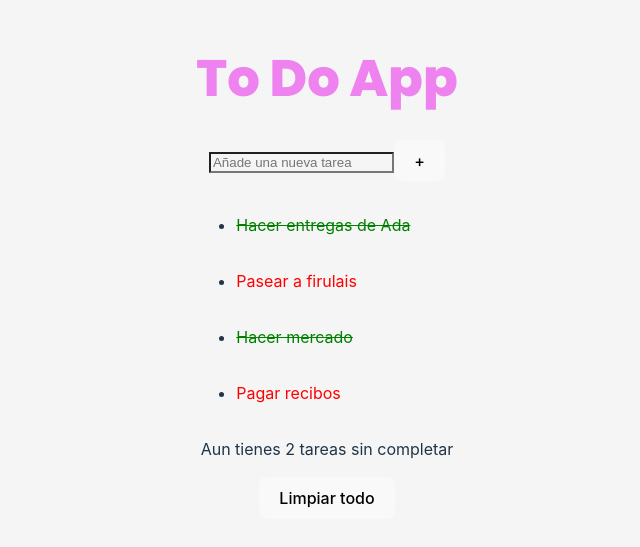
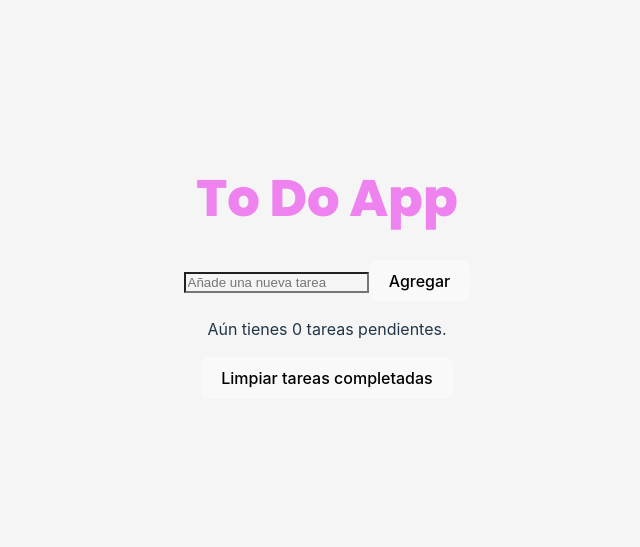
Before and after one commit to jaiyelith/To-Do-App, a React (Vite) app in the folder my-react-task-list/: page / in a window 1280 px wide. Shown: the part 133-680 px from the top of the page, without its empty margins (313-953 px from the left). Built offline with nearby package versions, Linux system fonts and the light colour scheme.

Commit message:
se agrego el hook personalizado

```diff
--- a/my-react-task-list/src/App.jsx
+++ b/my-react-task-list/src/App.jsx
@@ -8,10 +8,6 @@ function App() {
     <>
       <Header/>
       <TaskList/>
-      <div>
-        <p>Aun tienes 2 tareas sin completar</p>
-        <button>Limpiar todo</button>
-      </div>
     </>
   )
 }
--- a/my-react-task-list/src/components/Header.jsx
+++ b/my-react-task-list/src/components/Header.jsx
@@ -1,5 +1,3 @@
-
-
 function Header() {
   return (
     <>
--- a/my-react-task-list/src/components/Task.jsx
+++ b/my-react-task-list/src/components/Task.jsx
@@ -1,12 +1,73 @@
-import './task.css'
+import { useState } from "react";
+import PropTypes from "prop-types";
+import "./task.css";
 
-function Task (tareas){
-  const {name, status} = tareas;
+function Task({ task, onStatusChange, onDelete, onUpdate }) {
+  const [isEditing, setIsEditing] = useState(false);
+  const [updatedTaskName, setUpdatedTaskName] = useState(task.name || "");
+
+  const handleCheckboxChange = () => onStatusChange();
+  const handleDeleteClick = () => onDelete();
+  const handleEditClick = () => setIsEditing(true);
+  const handleCancelClick = () => {
+    setIsEditing(false);
+    setUpdatedTaskName(task.name || "");
+  };
+  const handleSaveClick = () => {
+    if (updatedTaskName.trim() !== "") {
+      onUpdate(updatedTaskName);
+      setIsEditing(false);
+    }
+  };
+  const handleInputChange = (e) => setUpdatedTaskName(e.target.value);
+
   return (
-    <div className='container'>
-      <p className={`tareas ${status ? 'tareas-completadas' : 'tareas-incompletas'}`}>{name} </p>
+    <div className="task-container">
+      <input
+        type="checkbox"
+        checked={task.status || false}
+        onChange={handleCheckboxChange}
+      />
+      {isEditing ? (
+        <>
+          <input
+            type="text"
+            value={updatedTaskName}
+            onChange={handleInputChange}
+            className="task-input"
+          />
+          <button className="boton-guardar" onClick={handleSaveClick}>
+            Guardar
+          </button>
+          <button className="boton-cancelar" onClick={handleCancelClick}>
+            Cancelar
+          </button>
+        </>
+      ) : (
+        <>
+          <p className={`task ${task.status ? "tareas-completadas" : ""}`}>
+            {task.name || ""}
+          </p>
+          <button className="boton-editar" onClick={handleEditClick}>
+            Editar
+          </button>
+          <button className="boton-cancelar" onClick={handleDeleteClick}>
+            Eliminar
+          </button>
+        </>
+      )}
     </div>
-  )
+  );
 }
 
-export default Task
+Task.propTypes = {
+  task: PropTypes.shape({
+    name: PropTypes.string,
+    status: PropTypes.bool,
+  }).isRequired,
+  onStatusChange: PropTypes.func.isRequired,
+  onDelete: PropTypes.func.isRequired,
+  onUpdate: PropTypes.func.isRequired,
+};
+
+export default Task;
--- a/my-react-task-list/src/components/TaskList.jsx
+++ b/my-react-task-list/src/components/TaskList.jsx
@@ -1,56 +1,100 @@
+import { useState, useEffect } from "react";
+import PropTypes from "prop-types";
+import useTaskManager from "../hooks/useTaskManager";
 import Task from "./Task";
-import { useState, useEffect } from "react";
+import "./Task.css";
 
 function TaskList() {
-  const [tasks, setTasks] = useState([
-    { name: "Hacer entregas de Ada", status: true },
-    { name: "Pasear a firulais", status: false },
-    { name: "Hacer mercado", status: true },
-    { name: "Pagar recibos", status: false },
-  ]);
+  const {
+    tasks,
+    createTask,
+    deleteTask,
+    updateTask,
+    updateTaskStatus,
+    setTasks,
+  } = useTaskManager();
+  const [taskName, setTaskName] = useState("");
+  const [pendingTasks, setPendingTasks] = useState(0);
+
+  const calculatePendingTasks = (taskList) => {
+    return taskList.filter((task) => !task.status).length;
+  };
 
   useEffect(() => {
-    // Cargar tareas desde el localStorage al cargar la página
-    const tareasGuardadas = JSON.parse(localStorage.getItem("tasks"));
-    if (tareasGuardadas) {
-      setTasks(tareasGuardadas);
-    }
-  }, []);
-
-  useEffect(() => {
-    // Almacenar tareas en el localStorage cada vez que cambien
-    localStorage.setItem("tasks", JSON.stringify(tasks));
+    setPendingTasks(calculatePendingTasks(tasks));
   }, [tasks]);
 
-
   const handleTaskStatusChange = (index) => {
-    setTasks((prevTasks) =>
-      prevTasks.map((task, taskIndex) =>
-        taskIndex === index ? { ...task, status: !task.status } : task
-      )
-    );
+    updateTaskStatus(index);
+    setPendingTasks(calculatePendingTasks(tasks));
   };
 
+  const addTask = (e) => {
+    e.preventDefault();
+    if (taskName.trim() !== "") {
+      createTask({ name: taskName, status: false });
+      setTaskName("");
+    }
+  };
+
+  const handleDeleteTask = (index) => deleteTask(index);
+
+  const handleUpdateTask = (index, updatedName) =>
+    updateTask(index, { name: updatedName });
+
+  const handleInputChange = (e) => setTaskName(e.target.value);
+
+  const handleClearAll = () => {
+    const completedTaskIndexes = tasks.reduce((indexes, task, index) => {
+      if (task.status) indexes.push(index);
+      return indexes;
+    }, []);
+
+    if (completedTaskIndexes.length > 0) {
+      const updatedTasks = tasks.filter(
+        (task, index) => !completedTaskIndexes.includes(index)
+      );
+      setTasks(updatedTasks); //
+    }
+  };
 
   return (
     <>
-      <div>
-        <input type="text" placeholder="Añade una nueva tarea" />
-        <button>+</button>
-      </div>
+      <form onSubmit={addTask}>
+        <input
+          type="text"
+          placeholder="Añade una nueva tarea"
+          value={taskName}
+          onChange={handleInputChange}
+        />
+        <button type="submit">Agregar</button>
+      </form>
       <ul>
         {tasks.map((task, index) => (
-          <li key={index}>
-            <Task
-              name={task.name}
-              status={task.status}
-              onStatusChange={() => handleTaskStatusChange(index)}
-            />
-          </li>
+          <Task
+            key={index}
+            task={task}
+            onStatusChange={() => handleTaskStatusChange(index)}
+            onDelete={() => handleDeleteTask(index)}
+            onUpdate={(updatedName) => handleUpdateTask(index, updatedName)}
+          />
         ))}
       </ul>
+
+      <p>Aún tienes {pendingTasks} tareas pendientes.</p>
+      <div className="clear-container">
+        <button onClick={handleClearAll}>Limpiar tareas completadas</button>
+      </div>
     </>
   );
 }
 
+TaskList.propTypes = {
+  tasks: PropTypes.array.isRequired,
+  createTask: PropTypes.func.isRequired,
+  deleteTask: PropTypes.func.isRequired,
+  updateTask: PropTypes.func.isRequired,
+  updateTaskStatus: PropTypes.func.isRequired,
+};
+
 export default TaskList;
--- a/my-react-task-list/src/components/task.css
+++ b/my-react-task-list/src/components/task.css
@@ -1,24 +1,67 @@
-@import url('https://fonts.googleapis.com/css2?family=Poppins:wght@300;800&display=swap');
+@import url("https://fonts.googleapis.com/css2?family=Poppins:wght@300;800&display=swap");
 
-*{
+* {
   background-color: whitesmoke;
 }
-h1{
-    font-family: 'Poppins', sans-serif;
+h1 {
+  font-family: "Poppins", sans-serif;
   color: violet;
 }
-.container{
+.container {
   display: flex;
   justify-content: space-between;
   align-items: start;
-
 }
 
 .tareas-completadas {
   text-decoration: line-through;
-    color: green;
+  color: rgb(85, 19, 74);
 }
 .tareas-incompletas {
   text-decoration: none;
   color: red;
 }
+
+.boton-guardar {
+  color: green;
+}
+
+.boton-editar {
+  color: mediumpurple;
+}
+
+.boton-cancelar {
+  color: red;
+}
+
+.task-container {
+  display: flex;
+  align-items: center;
+  justify-content: space-between;
+  margin-bottom: 10px;
+}
+
+.task-text {
+  display: flex;
+  align-items: center;
+}
+
+.task-text p {
+  margin: 0;
+}
+
+.task-actions {
+  display: flex;
+  align-items: center;
+}
+
+.task-input {
+  margin-right: 10px;
+}
+
+.boton-guardar,
+.boton-cancelar,
+.boton-editar,
+.boton-eliminar {
+  margin-left: 10px;
+}
--- /dev/null
+++ b/my-react-task-list/src/hooks/useTaskManager.js
@@ -0,0 +1,35 @@
+import { useState } from 'react';
+
+export default function useTaskManager() {
+  const [tasks, setTasks] = useState([]);
+  const createTask = (newTask) => {
+    setTasks([...tasks, newTask]);
+  };
+
+  const deleteTask = (index) => {
+    const updatedTasks = [...tasks];
+    updatedTasks.splice(index, 1);
+    setTasks(updatedTasks);
+  };
+
+  const updateTaskStatus = (index) => {
+    const updatedTasks = [...tasks];
+    updatedTasks[index].status = !updatedTasks[index].status;
+    setTasks(updatedTasks);
+  };
+
+  const updateTask = (index, updatedTask) => {
+    const updatedTasks = [...tasks];
+    updatedTasks[index] = { ...updatedTasks[index], ...updatedTask };
+    setTasks(updatedTasks);
+  };
+
+  return {
+    tasks,
+    createTask,
+    deleteTask,
+    updateTaskStatus,
+    updateTask,
+    setTasks,
+  };
+}
```
Also changed, not shown: my-react-task-list/package.json (+7 -7 lines), 1 other file (tests, documents, lock files or other folders). Lines whose indentation alone changed are shown as unchanged.
